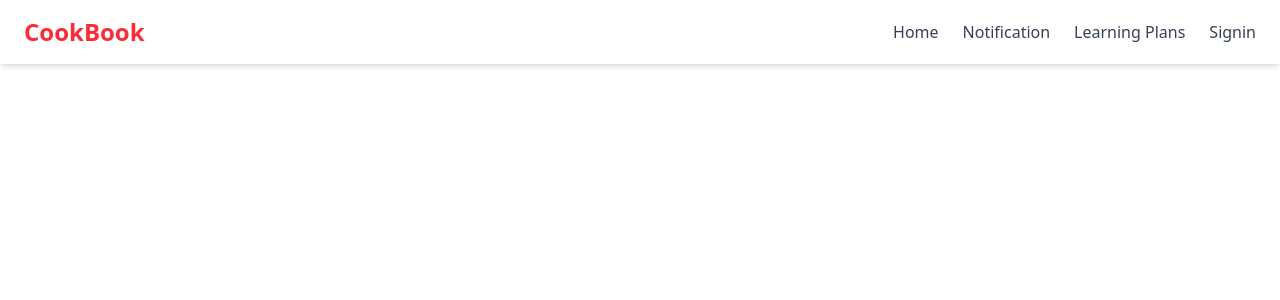
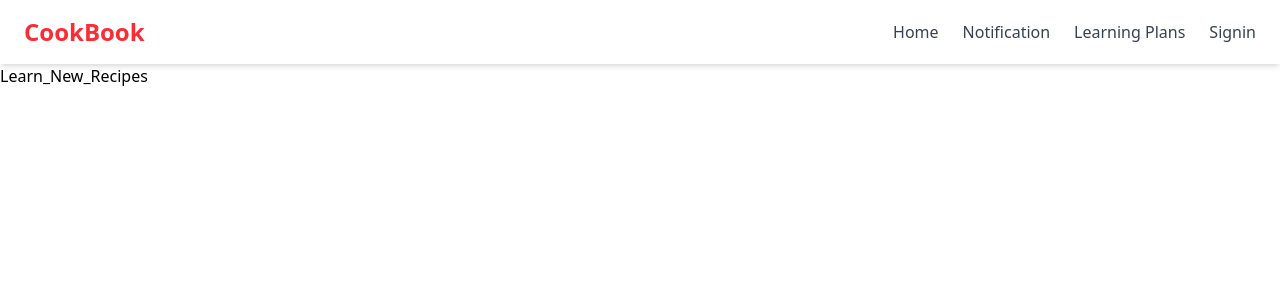
Before and after one commit to LAHIRUKBI/Social-Media, a React (Vite) app in the folder Frontend/: page /Learn_New_Recipes in a window 1280 px wide. Shown: the top 300 px of the page. Built offline with nearby package versions, Linux system fonts and the light colour scheme.

Commit message:
add new Learn_New_Recipes page and update rout path

```diff
--- a/Frontend/src/App.jsx
+++ b/Frontend/src/App.jsx
@@ -11,6 +11,7 @@ import Learning_Home from './pages/Learning_Home';
 import Learning_add from './pages/Learning_add';
 import Learnig_share_recipe from './pages/Learnig_share_recipe';
 import Post_update from './pages/Post_update';
+import Learn_New_Recipes from './pages/Learn_New_Recipes';
 
 export default function App() {
   return (
@@ -27,6 +28,7 @@ export default function App() {
         <Route path="/Learning_add" element={<Learning_add />} />
         <Route path="/Learnig_share_recipe" element={<Learnig_share_recipe />} />
         <Route path="/Post_update" element={<Post_update />} />
+        <Route path="/Learn_New_Recipes" element={<Learn_New_Recipes />} />
       </Routes>
     </BrowserRouter>
   )
--- /dev/null
+++ b/Frontend/src/pages/Learn_New_Recipes.jsx
@@ -0,0 +1,7 @@
+import React from 'react'
+
+export default function Learn_New_Recipes() {
+  return (
+    <div>Learn_New_Recipes</div>
+  )
+}
--- a/Frontend/src/pages/Learning_Home.jsx
+++ b/Frontend/src/pages/Learning_Home.jsx
@@ -19,13 +19,15 @@ export default function Learning_Home() {
         {/* Features Section */}
         <div className="grid grid-cols-1 sm:grid-cols-2 lg:grid-cols-3 gap-8 px-4">
           {/* Learn Recipes */}
-          <div className="bg-white p-8 rounded-2xl shadow-lg hover:shadow-2xl transition duration-300 transform hover:scale-105">
+<Link to="/Learn_New_Recipes">
+  <div className="bg-white p-8 rounded-2xl shadow-lg hover:shadow-2xl transition duration-300 transform hover:scale-105 cursor-pointer">
     <FaUtensils className="text-6xl text-orange-500 mb-6 mx-auto" />
     <h2 className="text-2xl font-semibold text-orange-600 mb-4">Learn New Recipes</h2>
     <p className="text-gray-600">
       Access step-by-step guides and videos to cook delicious dishes from around the world.
     </p>
   </div>
+</Link>
 
           {/* Share Recipes */}
           <Link to="/Learning_add">
```
Lines whose indentation alone changed are shown as unchanged.
